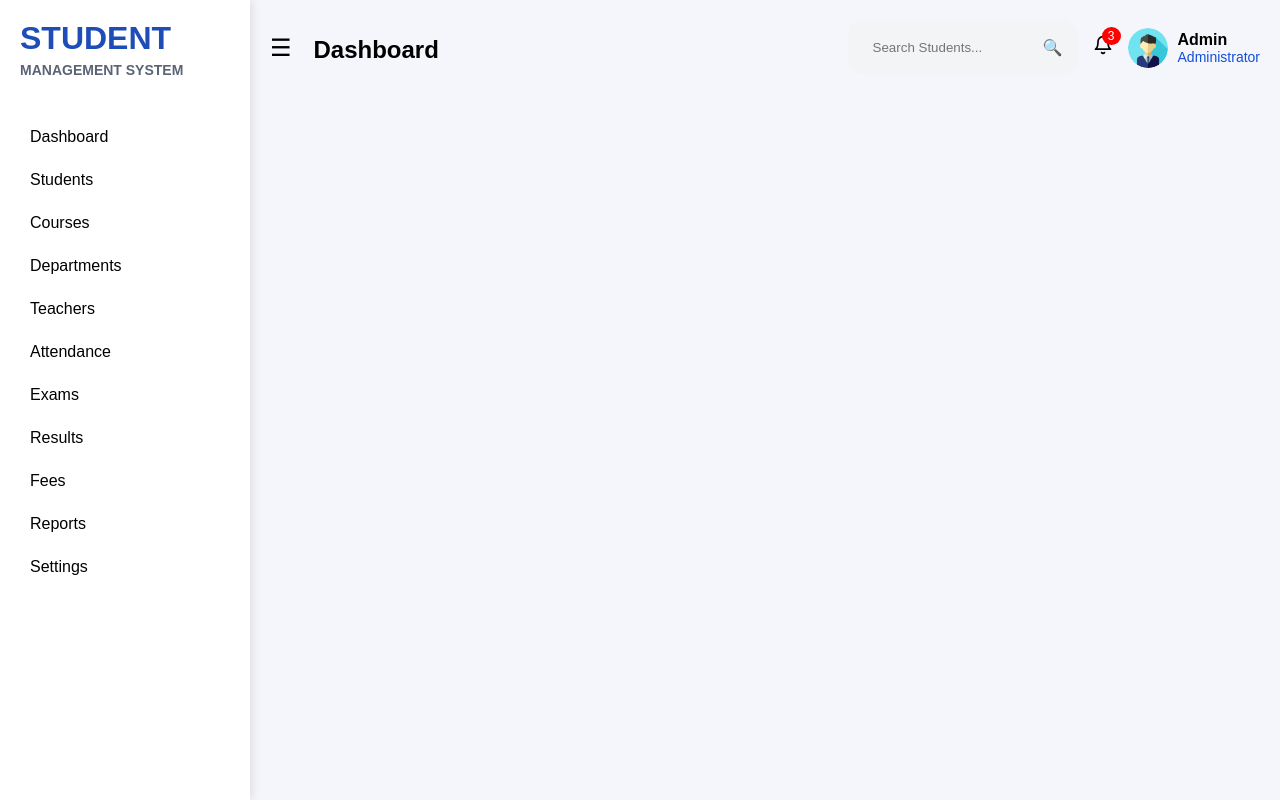
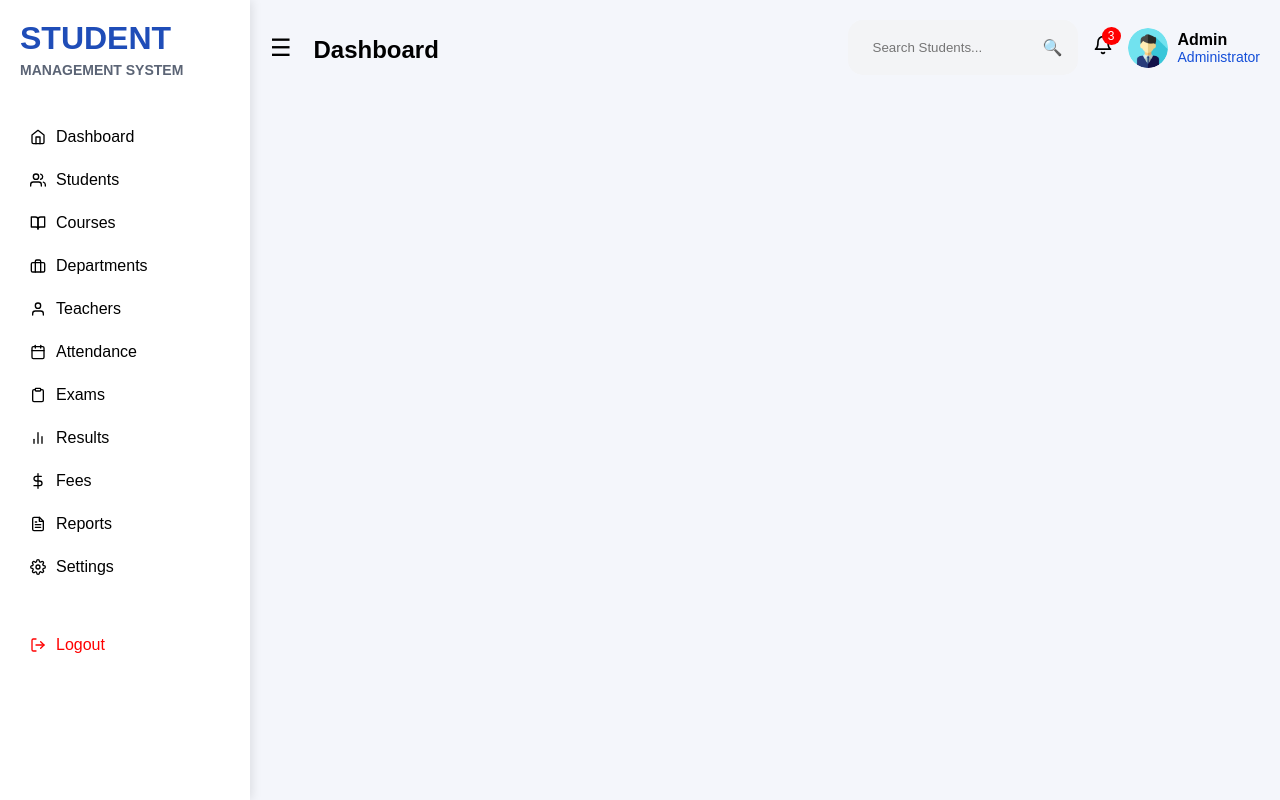
Before and after one commit to Dhanushapathum/student-management-system, a React (Vite) app in the folder my-project/: page /dashboard in a window 1280 px wide. Built offline with nearby package versions, Linux system fonts and the light colour scheme.

Commit message:
change sidebar

```diff
--- a/my-project/src/index.css
+++ b/my-project/src/index.css
@@ -238,9 +238,24 @@ body{
     cursor: pointer;
     border-radius: 8px;
     padding: 10px;
+    display: flex;
+    align-items: center;
+    gap: 10px;
+}
+
+.sidebar ul li span{
+    display: inline-block;
 }
 .sidebar ul li:hover{
     background-color: #f0f4ff;
+}
+.logout{
+    margin-top: 40px;
+    display: flex;
+    align-items: center;
+    gap: 10px;
+    color:red;
+    cursor: pointer;
 }
 .main-content{
     flex: 1;
--- a/my-project/src/pages/Dashboard.jsx
+++ b/my-project/src/pages/Dashboard.jsx
@@ -1,8 +1,32 @@
-import { FiBell } from "react-icons/fi";
+import {
+  FiBell,
+  FiHome,
+  FiUsers,
+  FiBookOpen,
+  FiBriefcase,
+  FiUser,
+  FiCalendar,
+  FiClipboard,
+  FiBarChart2,
+  FiDollarSign,
+  FiFileText,
+  FiSettings,
+  FiLogOut,
+  FiGrid,
+} from "react-icons/fi";
+import {useNavigate} from "react-router-dom";
+
+
 import AdminImage from '../assets/admin.png';
 
 
 function Dashboard() {
+  const navigate = useNavigate();
+  const handleLogout = () => {
+    // Logout logic
+    navigate("/");
+  }
+
   return (
     <div className="dashboard">
 
@@ -11,17 +35,22 @@ function Dashboard() {
                     <h1>STUDENT</h1>
                     <h2>MANAGEMENT SYSTEM</h2>
                     <ul>
-                        <li> Dashboard</li>
-                        <li> Students</li>
-                        <li> Courses</li>
-                        <li> Departments</li>
-                        <li> Teachers</li>
-                        <li> Attendance</li>
-                        <li> Exams</li>
-                        <li> Results</li>
-                        <li> Fees</li>
-                        <li> Reports</li>
-                        <li> Settings</li>
+                        <li><FiHome /> <span>Dashboard</span></li>
+
+                        <li><FiUsers /> <span>Students</span></li>
+                        <li><FiBookOpen /> <span>Courses</span></li>
+                        <li><FiBriefcase /> <span>Departments</span></li>
+                        <li><FiUser /> <span>Teachers</span></li>
+                        <li><FiCalendar /> <span>Attendance</span></li>
+                        <li><FiClipboard /> <span>Exams</span></li>
+                        <li><FiBarChart2 /> <span>Results</span></li>
+                        <li><FiDollarSign /> <span>Fees</span></li>
+                        <li><FiFileText /> <span>Reports</span></li>
+                        <li><FiSettings /> <span>Settings</span></li>
+                        <div className="logout">
+                             <li onClick={handleLogout}><FiLogOut /> <span>Logout</span></li>
+                        </div>
+
                     </ul>
                 </div>
 
```
